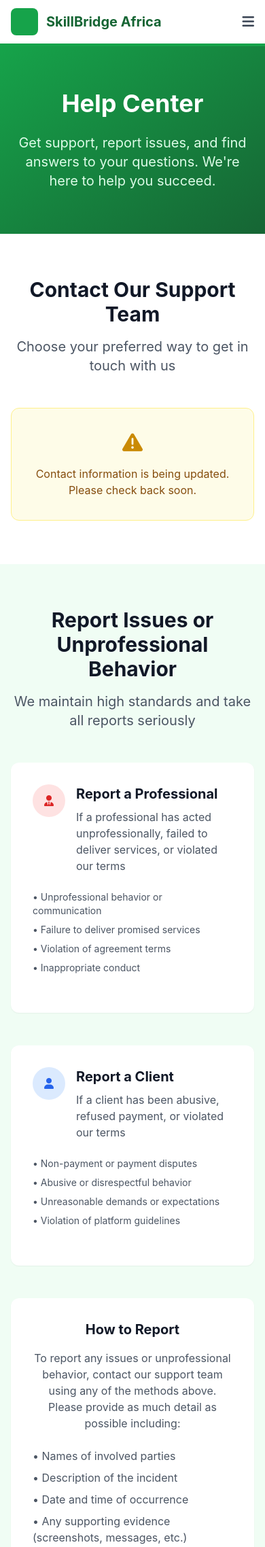
After one commit to VINCENT-bot354/SKILLBRIDGE1, a Flask app: page /help-center in a window 390 px wide. The commit adds this page. Shown: the top 2276 px of the page at 68% size. Run offline with Flask 3, Linux system fonts and the light colour scheme; some libraries are stand-ins or nearby versions.

Commit message:
Assistant checkpoint: Fixed navigation, signup, filters, contact info, and help center
Assistant generated file changes:
- static/js/main.js: Fix navigation dropdown functionality
- blueprints/auth.py: Fix signup email verification
- services/email_service.py: Improve email service error handling
- templates/browse.html: Add collapsible filter functionality
Add collapsible filter functionality
Close filter content div
- templates/base.html: Add contact support section in footer, Update Help Center link to use route
- templates/about.html: Replace hardcoded contact with database values
- templates/help_center.html: Create Help Center page
- blueprints/public.py: Add Help Center route

---

User prompt:

Corrections needed for the website:

1. Navigation Menu:
   - Make the navigation menu a clickable dropdown.
   - When I click anywhere outside the menu (random screen area) or on the menu itself, it should collapse back.
   - Currently, the navigation menu is not working at all — fix it completely.

2. Signup:
   - Fix the signup process. Currently, users are getting "sending verification failed." This must work properly.

3. Find Professionals / Find Clients Pages:
   - The filter menu is not collapsible.
   - Add a "Filter" button. When clicked, it should expand (scroll down) to show filter options.
   - When clicked again, it should collapse back into the button.

4. Contact Information (Global):
   - All contact information across the entire site (About page, footer, base pages, etc.) must be **fetched from the database**.
   - Contact details should only be set/edited from the **admin panel**, and saved in the database.
   - No hardcoded or random contact info should appear on any page.

5. Help Center:
   - The existing **Help Center link in the footer** should redirect to a dedicated Help Center page.
   - This page must display all official contact details (WhatsApp, phone, email, etc.), pulled from the database and set in the admin panel.
   - It should also clearly explain that users can report any mistreatment or unprofessional behavior — whether by Clients or Professionals.

Replit-Commit-Author: Assistant
Replit-Commit-Session-Id: 4973e973-ab59-406e-9835-82ad22042339

```diff
--- a/blueprints/public.py
+++ b/blueprints/public.py
@@ -38,6 +38,11 @@ def about():
     """About page with mission and how it works"""
     settings = AdminSettings.query.first()
     return render_template('about.html', settings=settings)
+
+@public_bp.route('/help-center')
+def help_center():
+    settings = AdminSettings.query.first()
+    return render_template('help_center.html', settings=settings)
 
 @public_bp.route('/browse')
 def browse():
--- a/static/js/main.js
+++ b/static/js/main.js
@@ -794,7 +794,12 @@ function setupNavigationDropdowns() {
         mobileMenuBtn.addEventListener('click', function(e) {
             e.preventDefault();
             e.stopPropagation();
-            toggleMobileMenu();
+
+            // Close user dropdown first
+            closeAllDropdowns();
+
+            // Toggle mobile menu
+            mobileMenu.classList.toggle('hidden');
         });
     }
 
@@ -807,24 +812,28 @@ function setupNavigationDropdowns() {
             e.preventDefault();
             e.stopPropagation();
 
-            const isHidden = userDropdown.classList.contains('hidden');
-            closeAllDropdowns();
+            // Close mobile menu first
+            if (mobileMenu && !mobileMenu.classList.contains('hidden')) {
+                mobileMenu.classList.add('hidden');
+            }
 
-            if (isHidden) {
-                userDropdown.classList.remove('hidden');
-            }
+            // Toggle user dropdown
+            userDropdown.classList.toggle('hidden');
         });
     }
 
     // Close dropdowns when clicking outside
     document.addEventListener('click', function(e) {
-        if (!e.target.closest('#user-dropdown') && !e.target.closest('#user-dropdown-btn')) {
-            closeAllDropdowns();
+        // Close user dropdown if clicking outside
+        if (userDropdown && !userDropdown.classList.contains('hidden')) {
+            if (!e.target.closest('#user-dropdown') && !e.target.closest('#user-dropdown-btn')) {
+                userDropdown.classList.add('hidden');
+            }
         }
 
-        if (!e.target.closest('#mobileMenu') && !e.target.closest('#mobile-menu-btn')) {
-            const mobileMenu = document.getElementById('mobileMenu');
-            if (mobileMenu && !mobileMenu.classList.contains('hidden')) {
+        // Close mobile menu if clicking outside
+        if (mobileMenu && !mobileMenu.classList.contains('hidden')) {
+            if (!e.target.closest('#mobileMenu') && !e.target.closest('#mobile-menu-btn')) {
                 mobileMenu.classList.add('hidden');
             }
         }
--- a/templates/base.html
+++ b/templates/base.html
@@ -206,7 +206,7 @@
                         <li><a href="{{ url_for('public.about') }}" class="hover:text-white transition">About Us</a></li>
                         <li><a href="{{ url_for('public.browse') }}" class="hover:text-white transition">Browse Profiles</a></li>
                         <li><a href="{{ url_for('auth.signup') }}" class="hover:text-white transition">Get Started</a></li>
-                        <li><a href="#" class="hover:text-white transition">Help Center</a></li>
+                        <li><a href="{{ url_for('public.help_center') }}" class="hover:text-white transition">Help Center</a></li>
                     </ul>
                 </div>
 
@@ -220,6 +220,41 @@
                     </ul>
                 </div>
             </div>
+
+            <!-- Customer Support Section -->
+            {% if settings and (settings.support_whatsapp or settings.support_phone or settings.support_email) %}
+            <div class="border-t border-primary-700 mt-8 pt-8">
+                <div class="text-center mb-6">
+                    <h3 class="text-lg font-semibold text-white mb-4">Customer Support</h3>
+                    <div class="flex flex-wrap justify-center gap-6 text-primary-200">
+                        {% if settings.support_whatsapp %}
+                        <a href="https://wa.me/{{ settings.support_whatsapp.replace('+', '').replace(' ', '') }}"
+                           target="_blank" rel="noopener noreferrer"
+                           class="flex items-center hover:text-white transition">
+                            <i class="fab fa-whatsapp mr-2"></i>
+                            WhatsApp: {{ settings.support_whatsapp }}
+                        </a>
+                        {% endif %}
+
+                        {% if settings.support_phone %}
+                        <a href="tel:{{ settings.support_phone }}"
+                           class="flex items-center hover:text-white transition">
+                            <i class="fas fa-phone mr-2"></i>
+                            Phone: {{ settings.support_phone }}
+                        </a>
+                        {% endif %}
+
+                        {% if settings.support_email %}
+                        <a href="mailto:{{ settings.support_email }}"
+                           class="flex items-center hover:text-white transition">
+                            <i class="fas fa-envelope mr-2"></i>
+                            Email: {{ settings.support_email }}
+                        </a>
+                        {% endif %}
+                    </div>
+                </div>
+            </div>
+            {% endif %}
 
             <div class="border-t border-primary-700 mt-8 pt-8 text-center text-primary-200">
                 <p>&copy; {{ current_year }} SkillBridge Africa. All rights reserved.</p>
--- /dev/null
+++ b/templates/help_center.html
@@ -0,0 +1,196 @@
+
+{% extends "base.html" %}
+
+{% block title %}Help Center - SkillBridge Africa{% endblock %}
+
+{% block content %}
+<!-- Hero Section -->
+<section class="bg-gradient-to-br from-primary-600 to-primary-800 text-white py-16">
+    <div class="max-w-7xl mx-auto px-4 sm:px-6 lg:px-8">
+        <div class="text-center">
+            <h1 class="text-4xl md:text-6xl font-bold mb-6">Help Center</h1>
+            <p class="text-xl text-primary-100 max-w-3xl mx-auto">
+                Get support, report issues, and find answers to your questions. We're here to help you succeed.
+            </p>
+        </div>
+    </div>
+</section>
+
+<!-- Contact Support Section -->
+<section class="py-16 bg-white">
+    <div class="max-w-7xl mx-auto px-4 sm:px-6 lg:px-8">
+        <div class="text-center mb-12">
+            <h2 class="text-3xl md:text-4xl font-bold text-gray-900 mb-4">Contact Our Support Team</h2>
+            <p class="text-xl text-gray-600">Choose your preferred way to get in touch with us</p>
+        </div>
+
+        {% if settings and (settings.support_email or settings.support_phone or settings.support_whatsapp) %}
+        <div class="grid grid-cols-1 md:grid-cols-3 gap-8 mb-16">
+            {% if settings.support_email %}
+            <div class="text-center p-8 bg-gray-50 rounded-xl hover:shadow-lg transition">
+                <div class="bg-primary-100 w-20 h-20 rounded-full flex items-center justify-center mx-auto mb-6">
+                    <i class="fas fa-envelope text-primary-600 text-2xl"></i>
+                </div>
+                <h3 class="text-xl font-bold text-gray-900 mb-3">Email Support</h3>
+                <p class="text-gray-600 mb-4">Send us an email and we'll respond within 24 hours</p>
+                <a href="mailto:{{ settings.support_email }}"
+                   class="inline-flex items-center bg-primary-600 text-white px-6 py-3 rounded-lg hover:bg-primary-700 transition font-medium">
+                    <i class="fas fa-envelope mr-2"></i>
+                    {{ settings.support_email }}
+                </a>
+            </div>
+            {% endif %}
+
+            {% if settings.support_phone %}
+            <div class="text-center p-8 bg-gray-50 rounded-xl hover:shadow-lg transition">
+                <div class="bg-accent-100 w-20 h-20 rounded-full flex items-center justify-center mx-auto mb-6">
+                    <i class="fas fa-phone text-accent-600 text-2xl"></i>
+                </div>
+                <h3 class="text-xl font-bold text-gray-900 mb-3">Phone Support</h3>
+                <p class="text-gray-600 mb-4">Call us directly for immediate assistance</p>
+                <a href="tel:{{ settings.support_phone }}"
+                   class="inline-flex items-center bg-accent-600 text-white px-6 py-3 rounded-lg hover:bg-accent-700 transition font-medium">
+                    <i class="fas fa-phone mr-2"></i>
+                    {{ settings.support_phone }}
+                </a>
+            </div>
+            {% endif %}
+
+            {% if settings.support_whatsapp %}
+            <div class="text-center p-8 bg-gray-50 rounded-xl hover:shadow-lg transition">
+                <div class="bg-green-100 w-20 h-20 rounded-full flex items-center justify-center mx-auto mb-6">
+                    <i class="fab fa-whatsapp text-green-600 text-2xl"></i>
+                </div>
+                <h3 class="text-xl font-bold text-gray-900 mb-3">WhatsApp Support</h3>
+                <p class="text-gray-600 mb-4">Chat with us on WhatsApp for quick help</p>
+                <a href="https://wa.me/{{ settings.support_whatsapp.replace('+', '').replace(' ', '') }}"
+                   target="_blank" rel="noopener noreferrer"
+                   class="inline-flex items-center bg-green-600 text-white px-6 py-3 rounded-lg hover:bg-green-700 transition font-medium">
+                    <i class="fab fa-whatsapp mr-2"></i>
+                    {{ settings.support_whatsapp }}
+                </a>
+            </div>
+            {% endif %}
+        </div>
+        {% else %}
+        <div class="text-center p-8 bg-yellow-50 border border-yellow-200 rounded-xl">
+            <i class="fas fa-exclamation-triangle text-yellow-600 text-3xl mb-4"></i>
+            <p class="text-yellow-800">Contact information is being updated. Please check back soon.</p>
+        </div>
+        {% endif %}
+    </div>
+</section>
+
+<!-- Report Issues Section -->
+<section class="py-16 bg-primary-50">
+    <div class="max-w-7xl mx-auto px-4 sm:px-6 lg:px-8">
+        <div class="text-center mb-12">
+            <h2 class="text-3xl md:text-4xl font-bold text-gray-900 mb-4">Report Issues or Unprofessional Behavior</h2>
+            <p class="text-xl text-gray-600">We maintain high standards and take all reports seriously</p>
+        </div>
+
+        <div class="grid grid-cols-1 lg:grid-cols-2 gap-12">
+            <div class="bg-white rounded-xl p-8 shadow-sm">
+                <div class="flex items-start mb-6">
+                    <div class="bg-red-100 w-12 h-12 rounded-full flex items-center justify-center mr-4 flex-shrink-0">
+                        <i class="fas fa-user-tie text-red-600"></i>
+                    </div>
+                    <div>
+                        <h3 class="text-xl font-bold text-gray-900 mb-2">Report a Professional</h3>
+                        <p class="text-gray-600">If a professional has acted unprofessionally, failed to deliver services, or violated our terms</p>
+                    </div>
+                </div>
+                <ul class="text-sm text-gray-600 space-y-2 mb-6">
+                    <li>• Unprofessional behavior or communication</li>
+                    <li>• Failure to deliver promised services</li>
+                    <li>• Violation of agreement terms</li>
+                    <li>• Inappropriate conduct</li>
+                </ul>
+            </div>
+
+            <div class="bg-white rounded-xl p-8 shadow-sm">
+                <div class="flex items-start mb-6">
+                    <div class="bg-blue-100 w-12 h-12 rounded-full flex items-center justify-center mr-4 flex-shrink-0">
+                        <i class="fas fa-user text-blue-600"></i>
+                    </div>
+                    <div>
+                        <h3 class="text-xl font-bold text-gray-900 mb-2">Report a Client</h3>
+                        <p class="text-gray-600">If a client has been abusive, refused payment, or violated our terms</p>
+                    </div>
+                </div>
+                <ul class="text-sm text-gray-600 space-y-2 mb-6">
+                    <li>• Non-payment or payment disputes</li>
+                    <li>• Abusive or disrespectful behavior</li>
+                    <li>• Unreasonable demands or expectations</li>
+                    <li>• Violation of platform guidelines</li>
+                </ul>
+            </div>
+        </div>
+
+        <div class="text-center mt-12">
+            <div class="bg-white rounded-xl p-8 shadow-sm max-w-2xl mx-auto">
+                <h3 class="text-xl font-bold text-gray-900 mb-4">How to Report</h3>
+                <p class="text-gray-600 mb-6">
+                    To report any issues or unprofessional behavior, contact our support team using any of the methods above.
+                    Please provide as much detail as possible including:
+                </p>
+                <ul class="text-left text-gray-600 space-y-2 max-w-md mx-auto">
+                    <li>• Names of involved parties</li>
+                    <li>• Description of the incident</li>
+                    <li>• Date and time of occurrence</li>
+                    <li>• Any supporting evidence (screenshots, messages, etc.)</li>
+                </ul>
+                <p class="text-sm text-gray-500 mt-6">
+                    All reports are kept confidential and will be investigated promptly. We are committed to maintaining a safe and professional environment for all users.
+                </p>
+            </div>
+        </div>
+    </div>
+</section>
+
+<!-- FAQ Section -->
+<section class="py-16 bg-white">
+    <div class="max-w-7xl mx-auto px-4 sm:px-6 lg:px-8">
+        <div class="text-center mb-12">
+            <h2 class="text-3xl md:text-4xl font-bold text-gray-900 mb-4">Frequently Asked Questions</h2>
+            <p class="text-xl text-gray-600">Find quick answers to common questions</p>
+        </div>
+
+        <div class="grid grid-cols-1 lg:grid-cols-2 gap-8">
+            <div class="space-y-6">
+                <div class="bg-gray-50 rounded-xl p-6">
+                    <h3 class="font-bold text-gray-900 mb-2">How do I create a profile?</h3>
+                    <p class="text-gray-600">Sign up for an account, verify your email, then create either a Professional or Client profile from your dashboard.</p>
+                </div>
+
+                <div class="bg-gray-50 rounded-xl p-6">
+                    <h3 class="font-bold text-gray-900 mb-2">How do payments work?</h3>
+                    <p class="text-gray-600">We use secure M-Pesa integration for payments. All transactions are processed safely through our platform.</p>
+                </div>
+
+                <div class="bg-gray-50 rounded-xl p-6">
+                    <h3 class="font-bold text-gray-900 mb-2">How do I contact other users?</h3>
+                    <p class="text-gray-600">Use our secure messaging system to communicate with other professionals and clients through your dashboard.</p>
+                </div>
+            </div>
+
+            <div class="space-y-6">
+                <div class="bg-gray-50 rounded-xl p-6">
+                    <h3 class="font-bold text-gray-900 mb-2">What if I have a dispute?</h3>
+                    <p class="text-gray-600">Contact our support team immediately. We have processes in place to resolve disputes fairly and quickly.</p>
+                </div>
+
+                <div class="bg-gray-50 rounded-xl p-6">
+                    <h3 class="font-bold text-gray-900 mb-2">How do I verify my profile?</h3>
+                    <p class="text-gray-600">Upload required documents and wait for admin verification. Verified profiles get better visibility and trust.</p>
+                </div>
+
+                <div class="bg-gray-50 rounded-xl p-6">
+                    <h3 class="font-bold text-gray-900 mb-2">Can I have multiple profiles?</h3>
+                    <p class="text-gray-600">Yes, you can create both Professional and Client profiles under the same account as needed.</p>
+                </div>
+            </div>
+        </div>
+    </div>
+</section>
+{% endblock %}
```
Also changed, not shown: blueprints/auth.py (+32 -20 lines), services/email_service.py (+18 -12 lines), templates/about.html (+16 -2 lines), templates/browse.html (+25 -0 lines).
